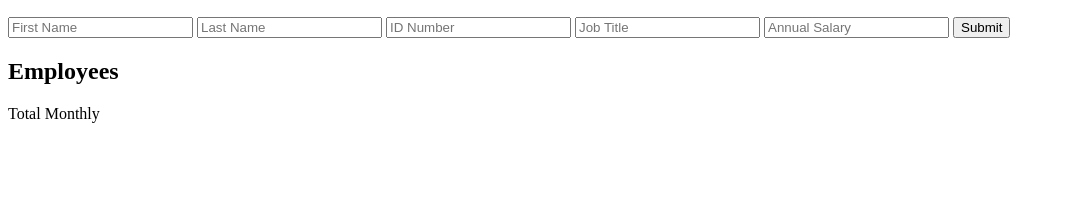
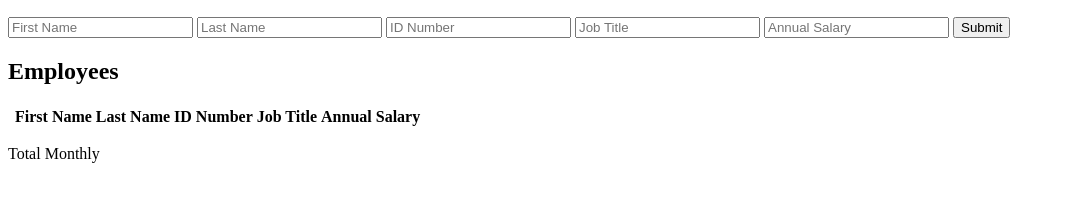
Before and after one commit to RaptorRage421/weekend-salary-calculator, a website: page index.html in a window 1280 px wide. Shown: the part 110-312 px from the top of the page, without its empty margins (0-1065 px from the left). Drawn offline with Linux system fonts and the light colour scheme.

Commit message:
current starting point...form is created and named.

```diff
--- a/index.html
+++ b/index.html
@@ -43,6 +43,19 @@
       <button type="submit">Submit</button>
     </form>
     <h2>Employees</h2>
+    <table class="table table-bordered">
+      <thead>
+        <tr>
+          <th></th>
+          <th>First Name</th>
+          <th>Last Name</th>
+          <th>ID Number</th>
+          <th>Job Title</th>
+          <th>Annual Salary</th>
+        </tr>
+      </thead>
+      <tbody id="content"></tbody>
+    </table>
   </main>
   <footer>
     <p>Total Monthly</p>
```
